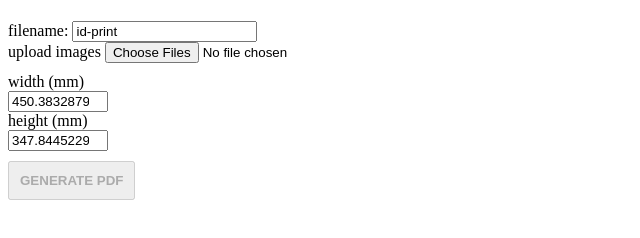
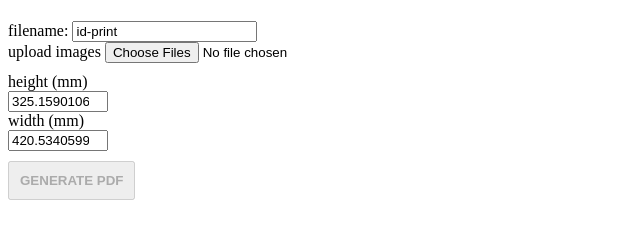
Before and after one commit to Adrian-stuff/id-pdf-generator, a plain HTML site: page index.html in a window 1280 px wide. Shown: the full height of the page, 0-640 px from the left. Drawn offline with Linux system fonts and the light colour scheme.

Commit message:
Update index.html

```diff
--- a/index.html
+++ b/index.html
@@ -22,10 +22,11 @@
     <input type="file" name="files" id="files" multiple="multiple" accept="image/*">
   </div>
   <div style="display: flex; flex-direction: column; max-width: 100px; margin: 10px 0 10px 0;">
+     <label for="height">height (mm)</label>
+    <input type="number" name="height" id="height" value="325.159010601">
     <label for="width">width (mm)</label>
-    <input type="number" name="width" id="width" value="450.38328792">
-    <label for="height">height (mm)</label>
-    <input type="number" name="height" id="height" value="347.844522969">
+    <input type="number" name="width" id="width" value="420.534059945">
+
   </div>
 
   <button style="padding: 10px; font-weight: bold;" id="button" disabled>GENERATE PDF</button>
```
